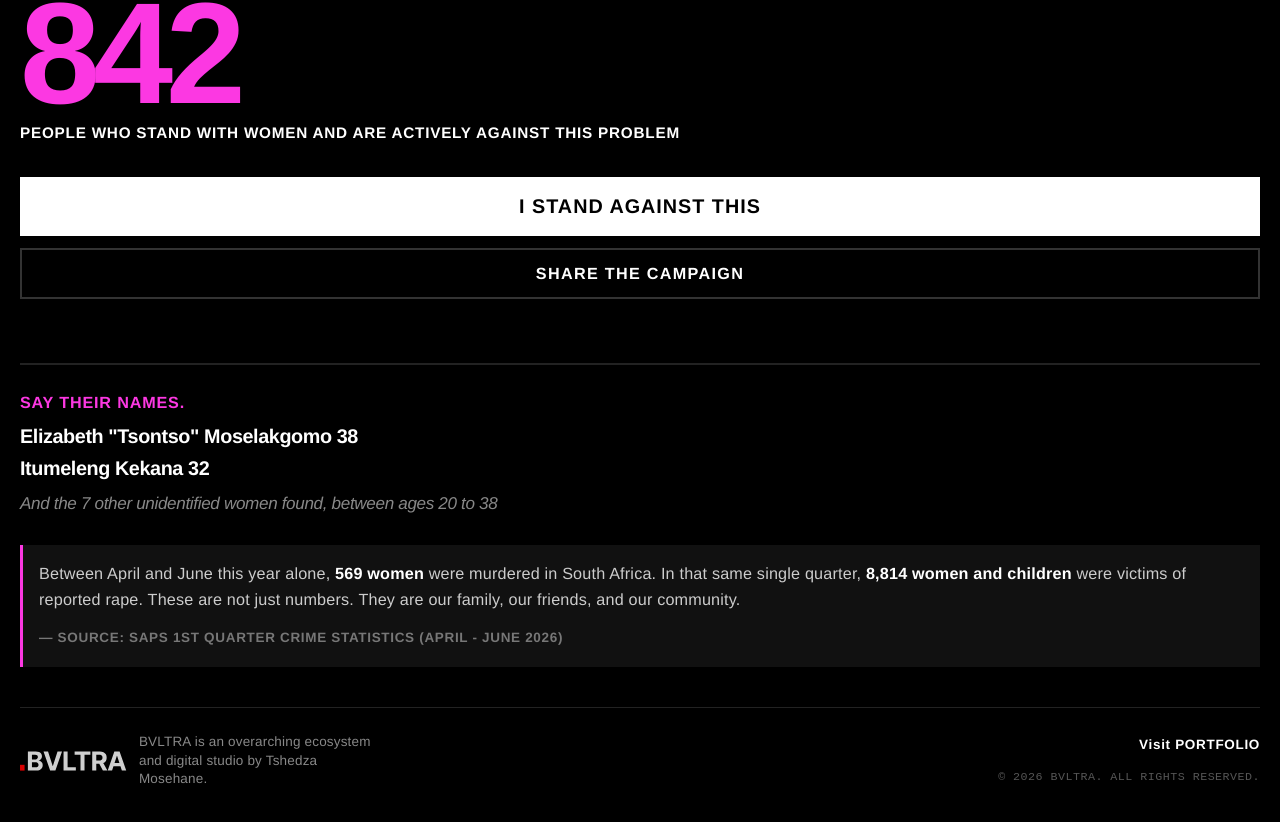
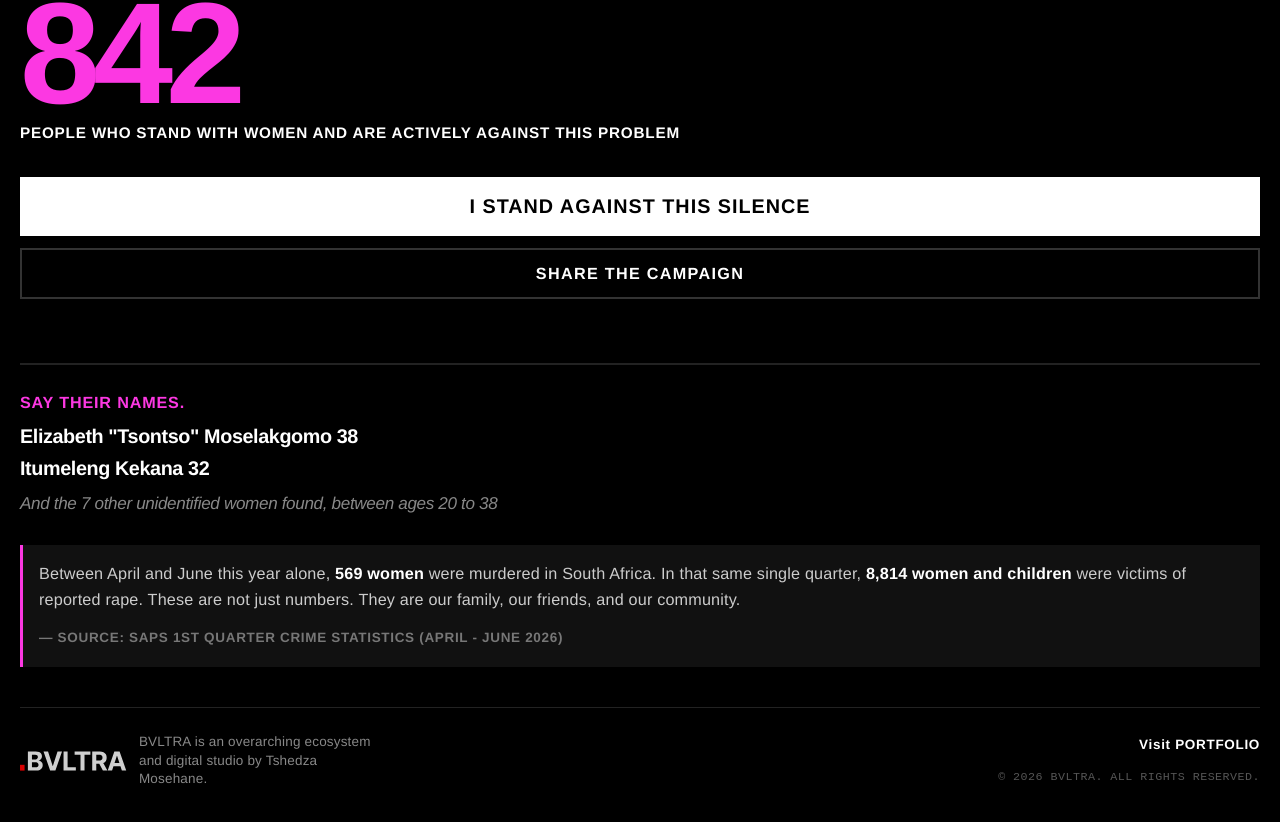
Before and after one commit to BVLTRA/Purple, a React (Vite) app in the folder frontend/: page / in a window 1280 px wide. Shown: the part 3059-3881 px from the top of the page. Built offline with nearby package versions, Linux system fonts and the light colour scheme; no server answers; the database is empty.

Commit message:
Update PledgeAction.jsx

```diff
--- a/frontend/src/components/PledgeAction.jsx
+++ b/frontend/src/components/PledgeAction.jsx
@@ -116,7 +116,7 @@ export default function PledgeAction({ startDate }) {
         className={`pledge-btn ${hasPledged ? 'pledged' : 'active'}`}
         onClick={handlePledge}
       >
-        {hasPledged ? "YOU HAVE TAKEN A STAND" : "I STAND AGAINST THIS"}
+        {hasPledged ? "YOU HAVE TAKEN A STAND" : "I STAND AGAINST THIS SILENCE"}
       </button>
 
         <button className="share-btn" onClick={handleShare}>
```
